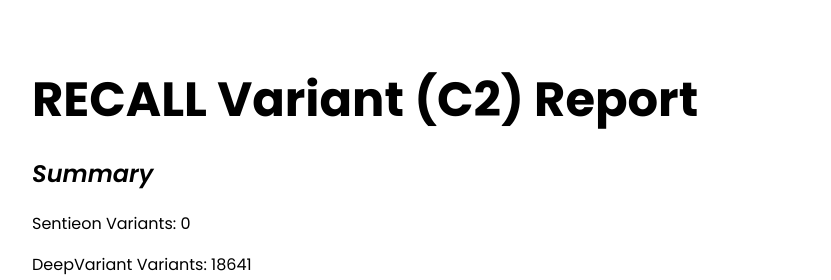
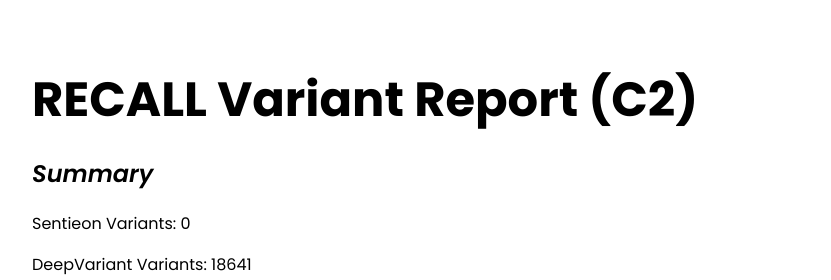
Before and after one commit to mjuilk/pretty-heinous-donald, a plain HTML site: page rr_p1/var_report/main.html in a window 1280 px wide. Shown: the top 280 px of the page, 96-927 px from the left. Drawn offline with Linux system fonts and the light colour scheme; a script that the page names is missing.

Commit message:
modified report title

```diff
--- a/rr_p1/var_report/main.html
+++ b/rr_p1/var_report/main.html
@@ -9,7 +9,7 @@
 </head>
 <body>
     <div>
-        <h1 class="poppins-xxxlarge" style="display: inline;">RECALL Variant (C2) Report</h1>
+        <h1 class="poppins-xxxlarge" style="display: inline;">RECALL Variant Report (C2)</h1>
         <img src="institute_logo.png" alt="Institute Logo" style="display: inline; vertical-align: middle; height: 100px; float: right;">
     </div>
     <div>
```
